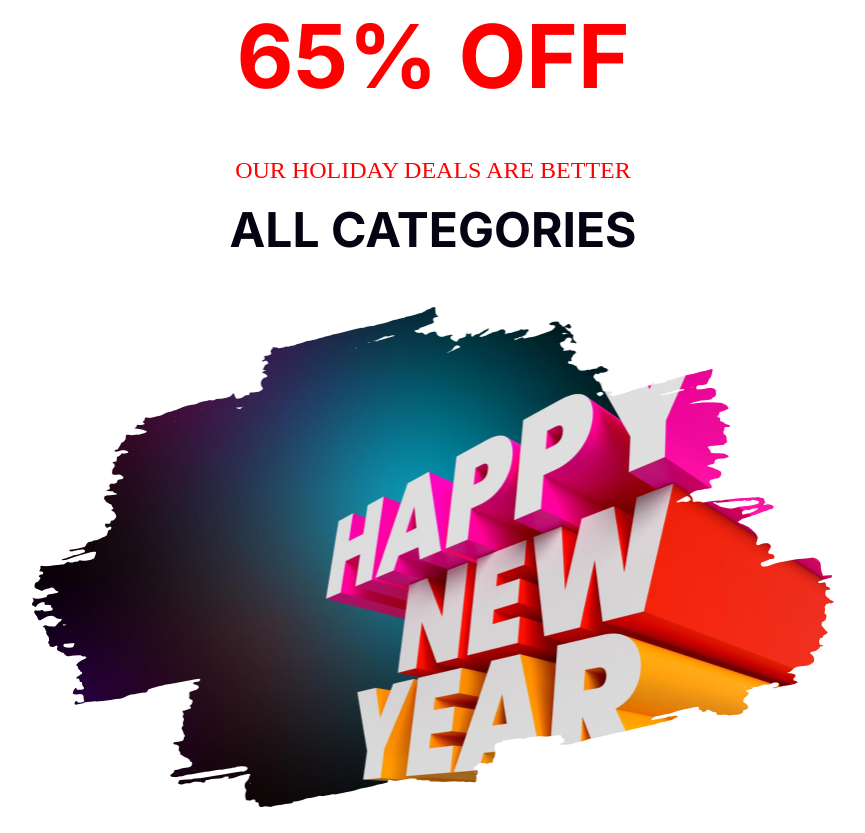
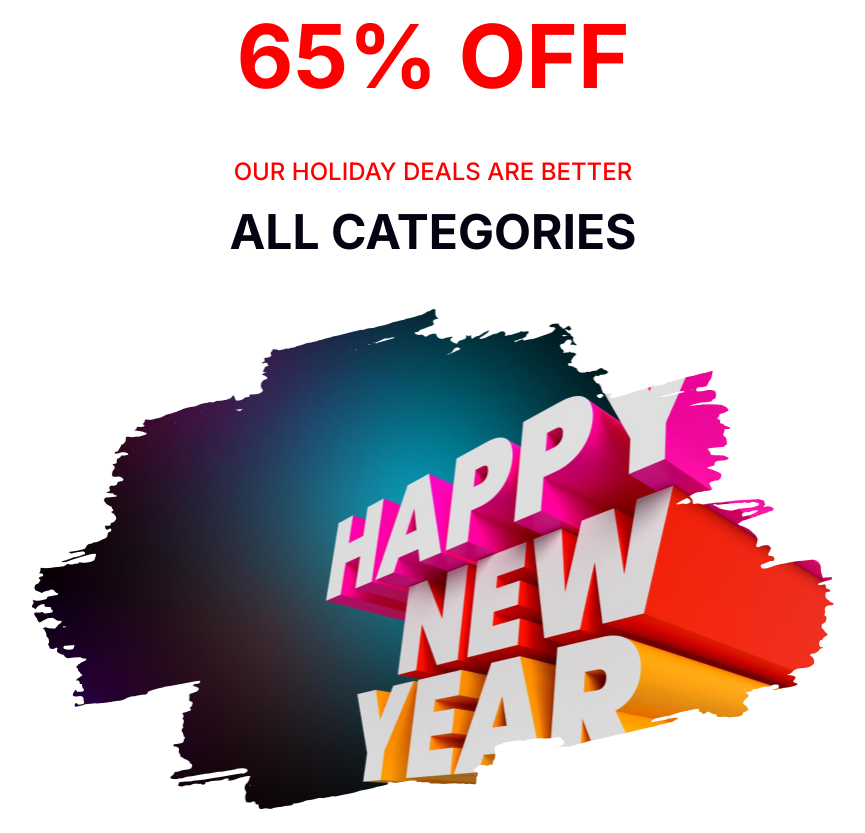
Before and after one commit to AsfaqurMec/assignment1, a plain HTML site: page index.html in a window 1280 px wide. Shown: the part 767-1600 px from the top of the page, without its empty margins (207-1072 px from the left). Drawn offline with Linux system fonts and the light colour scheme.

Commit message:
updating

```diff
--- a/index.html
+++ b/index.html
@@ -28,7 +28,7 @@
     <section>
         <div class="offer">
             <h1>65% OFF</h1>
-            <p>OUR HOLIDAY DEALS ARE BETTER</p>
+            <h3>OUR HOLIDAY DEALS ARE BETTER</h3>
             <h2>ALL CATEGORIES</h2>
             <img src="resources/New Year Photo.png" alt="">
         </div>
--- a/style.css
+++ b/style.css
@@ -80,9 +80,10 @@ font-size: 88px;
 font-weight: 700;
 padding-bottom: 48px;
 }
-.offer p {
+.offer h3 {
     color: #F00;
 text-align: center;
+font-family: Inter;
 font-size: 24px;
 font-style: normal;
 font-weight: 500;
@@ -456,7 +457,6 @@ height: 64px;
 .rights {
     display: flex;
     justify-content: space-between;
-    padding-bottom: 50px;
     color: #FFF;
     font-family: Inter;
     font-size: 24px;
```
